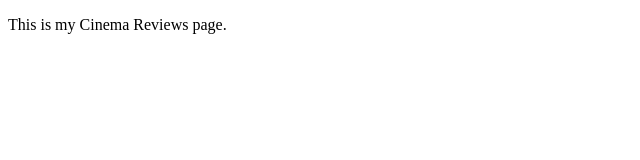
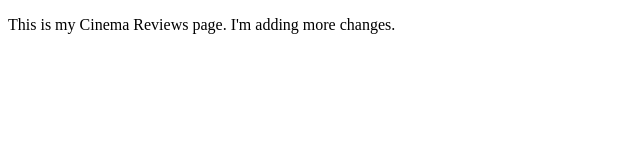
Before and after one commit to deangela/examplearts, a plain HTML site: page movies/cinema/reviews.html in a window 1280 px wide. Shown: the whole page, without its empty margins (0-640 px from the left). Drawn offline with Linux system fonts and the light colour scheme.

Commit message:
added more text to cinema home

```diff
--- a/movies/cinema/reviews.html
+++ b/movies/cinema/reviews.html
@@ -4,6 +4,6 @@
 	<title>Cinema Reviews</title>
 </head>
 <body>
-<p>This is my Cinema Reviews page.</p>
+<p>This is my Cinema Reviews page. I'm adding more changes.</p>
 </body>
 </html>
```
